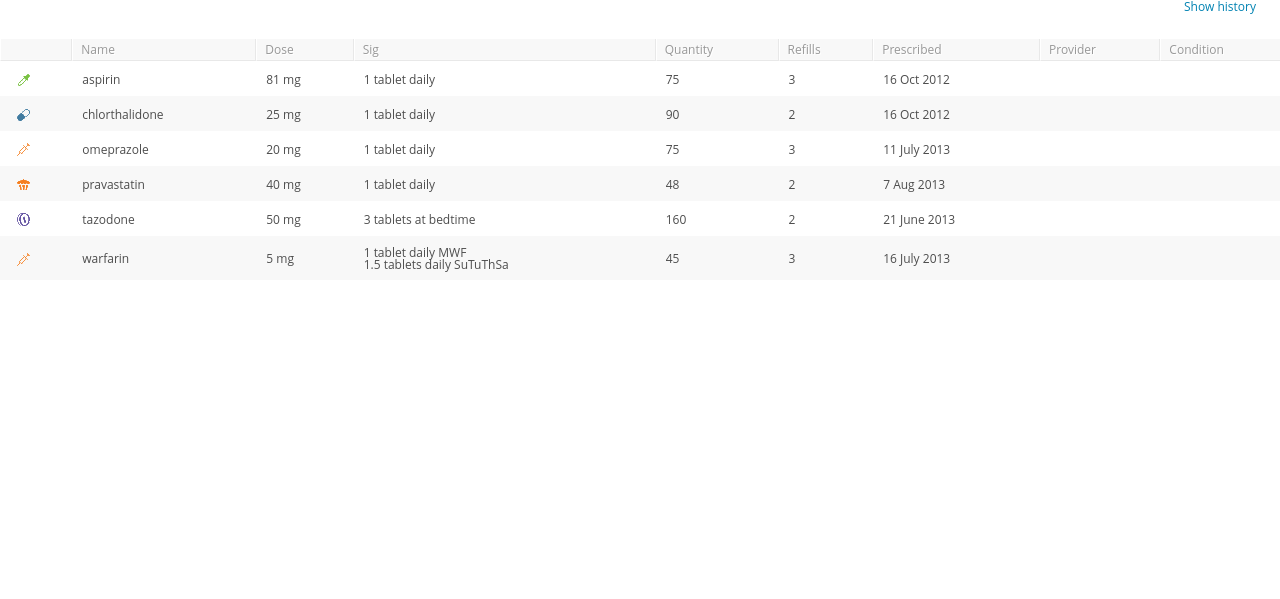
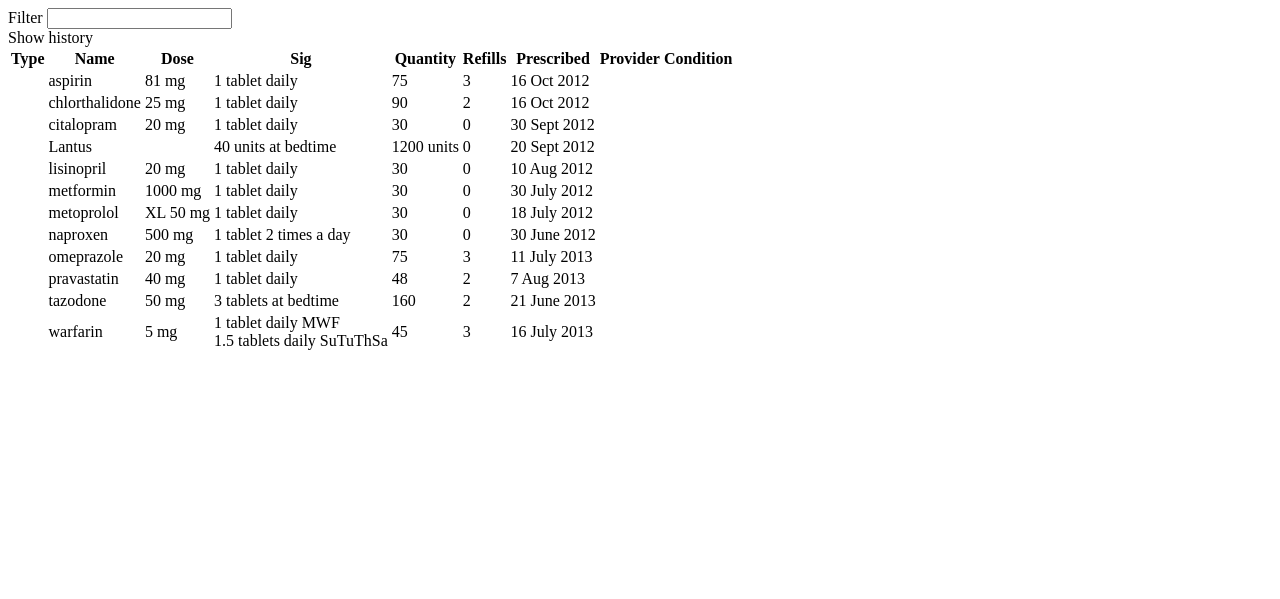
Before and after one commit to goinvo/EHR, a PHP site: page /interactive-table/med-list.html in a window 1280 px wide. Shown: the top 599 px of the page. Run offline with PHP 8.4, Linux system fonts and the light colour scheme; some libraries are stand-ins or nearby versions.

Commit message:
interactive table - filter + sort
added sort, need to add indications of what's the primary sort

added filter, need to break out as search and add some filter dropdowns

need to make show history more dynamic

```diff
--- a/interactive-table/assets/css/layout.css
+++ b/interactive-table/assets/css/layout.css
@@ -99,7 +99,7 @@
 	font-size: 12px;
 	color: #989898;
 }
-table.main_table thead tr td{
+table.main_table thead tr th{
 	/*padding: 8px 8px 6px 8px;*/
 	padding: 5px 8px 4px 8px;
 	border-left: 1px solid #fff;
@@ -109,14 +109,13 @@
 	-webkit-box-shadow: inset 0 -10px 1px -10px #fff;
 	box-shadow:         inset 0 -10px 1px -10px #fff;
 	text-shadow: 1px 1px 0px #fff;
+	font-weight: normal;
+	text-align: left;
 }
-table.main_table thead tr.current_active td {
-	padding: 8px 8px 6px 8px;
-}
-table.main_table thead tr td:last-child{
+table.main_table thead tr th:last-child{
 	border-right: none;
 }
-table.main_table thead tr td:hover{
+table.main_table thead tr th:hover{
 	color: #4d4d4d;
 }
 table.main_table tbody tr {
@@ -136,7 +135,7 @@
 table.main_table tbody tr td:first-child {
 	padding-left: 16px;
 }
-table.main_table tbody tr:nth-child(even) {
+table.main_table tbody tr td.odd {
 	background: #f8f8f8;
 }
 .active_to td {
@@ -156,17 +155,22 @@
 	padding-right: 14px;
 	padding-left: 2px;
 }
-table.main_table tbody tr td.type .test_type{
+table.main_table tbody tr td.type .med_type{
 	display:block;
 	width:15px;
 	height:15px;
 }
-.test_type.fn {background: url('../images/fn.gif'); background-repeat:no-repeat;}
-.test_type.sc  {background: url('../images/sc.gif') no-repeat;}
-.test_type.ld  {background: url('../images/ld.gif') no-repeat;}
-.type .test_type.lc {background: url('../images/lc.gif') no-repeat;}
-.type .test_type.ux {background: url('../images/ux.gif') no-repeat;}
+.med_type.liquid {background: url('../images/liquid.gif'); background-repeat:no-repeat;}
+.med_type.injection  {background: url('../images/injection.gif') no-repeat;}
+.med_type.tablet  {background: url('../images/tablet.gif') no-repeat;}
+.type .med_type.cupcake {background: url('../images/cupcake.gif') no-repeat;}
+.type .med_type.capsule {background: url('../images/capsule.gif') no-repeat;}
 
+.num{
+	width: 30px;
+	display: inline-block;
+	text-align: right;
+}
 /* Self Clearing Goodness */
 .container:after { content: "\0020"; display: block; height: 0; clear: both; visibility: hidden; }
 .clearfix:before,
@@ -211,60 +215,13 @@
 }
 
 /* #Page Styles */
-/*medication list*/
-.view{
-	margin-left: -16px;
-	margin-bottom: 30px;
-}
-.view h1.prod_title {
-	margin-left: 16px;
-	margin-right: 16px;
-}
-.view .list_title_bar{
-	margin-left:-16px;
-	padding: 2px 0 7px 16px;
-	display: block;
-	height: 30px;
-}
-.view .list_title_bar input[name="edit"]{
-	vertical-align: top;
-	margin-top: 6px;
-}
-.list_title_bar h1, .list_title_bar input, .list_title_bar span, .list_title_bar div {
-	display: inline;
-}
-.list_title_bar span{
-	font-size: 12px;
-}
-.list_title_bar .prod_options{
-	float: right;
-	margin-right: 16px;
-	margin-top: -5px;
-}
-.med_list {
-	overflow-x: hidden;
-}
-.med_list table.version_table,
-.to_cycle.closed_one,
-.to_cycle.closed_two,
-.to_cycle.closed_three,
-.to_cycle.closed_four{
+.med_table .closed {
 	display: none;
 }
-.show_closed,
-#version_table_one tr,
-#version_table_two tr,
-#version_table_three tr,
-#version_table_four tr{
+.show_closed {
 	cursor: pointer;
-}
-
-.show_closed{
 	color: #0082b2;
 	padding-right: 8px;
-}
-.med_list h1{
-	margin-left: 16px;
 }
 .med_list table.current_version tbody tr.current_active{
 	display: block;
@@ -319,59 +276,13 @@
 	color: #4d4d4d;
 	padding: 0;
 }
-table.main_table tbody tr td  ul.cycle_amount li{
-	display: inline-block;
-	/*display: inline;*/
-	padding: 11px 10px 10px 10px;
-	margin: -11px 0px -9px 0px;
-	text-align: right;
-	width: 15px;
+#search {
+	display: none;
 }
-table.main_table tbody tr td  ul.cycle_amount li:first-child{
-	text-align: right;
+th.sortable {
+    color: #666;
+    cursor: pointer;
+    text-decoration: underline;
 }
-ul.cycle_amount{
-	margin-left: 0;
-	padding-left: 0;
-	display: inline;
-}
-ul.cycle_amount li:nth-child(even) {
-	background: #f8f8f8;
-	z-index: -3;
-}
-
-/*cycle*/
-.title_container{
-	margin-top: 67px;
-	margin-bottom: 10px;
-}
-.title_container input{
-	vertical-align: top;
-	margin-top: 6px;
-	margin-right:4px;
-}
-.cycle table.main_table {
-	margin-left: -16px;
-	margin-right: 0px;
-}
-table.main_table tbody tr.resolved td  {
-	color: #b5b5b5;
-}
-table.main_table tbody tr.resolved.active_to td {
-	color:#0082b2;
-}
-h1.cycle_title{
-	display: inline;
-	margin-right: 16px;
-}
-.main_table tbody tr td h1{
-	width: 550px;
-	/*margin-left: -92px;*/
-	margin-left: -72px;
-}
-.main_table thead tr td input{
-	margin-left: 7px;
-}
-.main_table tbody tr td input{
-	margin-left: 0px;
-}
+th.sortable:hover { color: black; }
+th.sorted-asc, th.sorted-desc  { color: black; }
--- a/interactive-table/assets/js/main.js
+++ b/interactive-table/assets/js/main.js
@@ -1,14 +1,23 @@
 $(document).ready(function(){
-	$(".to_cycle").hover(function(){
+	//open med
+	$("tbody tr").click(function(){
 		if($(this).hasClass('active_to')){
 			$(this).removeClass('active_to');
 		}else{
 			$(this).addClass('active_to');
 		}
 	});
-	/*$('.to_cycle').click(function(){
-		window.location.href = './cycle.php';
-	});*/
+
+	//history toggle
+	$(".show_closed").click(function(){
+		if($(this).html()=='Show history'){
+			$(this).html('Hide history');
+		}else{
+			$(this).html('Show history');
+		}
+		$("tr.closed").fadeToggle('medium');
+	});
+
 	$(".to_issue").hover(function(){
 		if($(this).hasClass('active_to')){
 			$(this).removeClass('active_to');
@@ -28,16 +37,6 @@
 		window.location.href = './version.php';
 	});*/
 
-
-	/*product toggles*/
-	$(".prod_options .show_closed_one").click(function(){
-		if($(this).html()=='Show closed'){
-			$(this).html('Hide closed');
-		}else{
-			$(this).html('Show closed');
-		}
-		$("tr.closed_one").fadeToggle('medium');
-	});
 	/*version toggles*/
 	$("#current_version_one tr.current_active").click(function(){
 		$("#version_table_one").show();
@@ -48,4 +47,95 @@
 		$("#current_version_one tr.current_active").slideToggle('slow').parents().eq(3).find("#table_slide_one").slideToggle(500);
 	});
 
+/* Filtering and Sorting
+	========================== */
+	altRows('tr:odd td', 'odd');
+
+	//default each row to visible
+	$('tbody tr').addClass('visible');
+
+	//overrides CSS display:none property
+	//so only users w/ JS will see the filter box
+	$('#search').show();
+
+	//fire the function every time a key is released
+	$('#filter').keyup(function(event) {
+		//if esc is pressed or nothing is entered
+		if (event.keyCode == 27 || $(this).val() == '') {
+			//if esc is pressed we want to clear the value of search box
+			$(this).val('');
+
+			//we want each row to be visible because if nothing
+			//is entered then all rows are matched.
+			$('tbody tr').removeClass('visible').show().addClass('visible');
+		} else { //if there is text, lets filter
+			filter('tbody tr', $(this).val());
+		}
+		//reapply altRows
+		$('.visible td').removeClass('odd');
+		altRows('.visible:odd td', 'odd');
+	});
+
+	//grab all header rows
+	$('thead th').each(function(column) {
+		//addClass .sortable and start click bind
+		//to allow certain columns to be sortable, remove the addClass(), change the selector to target thead th.sortable, or whatever you want to make the class
+		$(this).addClass('sortable').click(function(){
+			//get column that was clicked and use it to sort with
+			var findSortKey = function($cell) {
+				return $cell.find('.sort-key').text().toUpperCase() + ' ' + $cell.text().toUpperCase();
+			};
+			var sortDirection = $(this).is('.sorted-asc') ? -1 : 1;
+
+			//step back up the tree and get the rows with data for sorting
+			var $rows = $(this).parent().parent().parent().find('tbody tr').get();
+
+			//loop through all the rows and find
+			$.each($rows, function(index, row) {
+				row.sortKey = findSortKey($(row).children('td').eq(column));
+			});
+
+			//compare and sort the rows alphabetically
+			$rows.sort(function(a, b) {
+				if (a.sortKey < b.sortKey) return -sortDirection;
+				if (a.sortKey > b.sortKey) return sortDirection;
+					return 0;
+			});
+
+			//add the rows in the correct order to the bottom of the table
+			$.each($rows, function(index, row) {
+				$('tbody').append(row);
+				row.sortKey = null;
+			});
+
+			//identify the column sort order
+			$('th').removeClass('sorted-asc sorted-desc');
+			var $sortHead = $('th').filter(':nth-child(' + (column + 1) + ')');
+			sortDirection == 1 ? $sortHead.addClass('sorted-asc') : $sortHead.addClass('sorted-desc');
+
+			//identify the column to be sorted by
+			$('td').removeClass('sorted')
+				.filter(':nth-child(' + (column + 1) + ')')
+				.addClass('sorted');
+
+			$('.visible td').removeClass('odd');
+			altRows('.visible:even td', 'odd');
+		});
+	});
 });
+
+
+//used to apply alternating row styles
+	function altRows(selector, className) {
+		$(selector).removeClass(className).addClass(className);
+	}
+
+//filter
+	function filter(selector, query) {
+		query =   $.trim(query); //trim white space
+		query = query.replace(/ /gi, '|'); //add OR for regex query
+
+		$(selector).each(function() {
+			($(this).text().search(new RegExp(query, "i")) < 0) ? $(this).hide().removeClass('visible') : $(this).show().addClass('visible');
+		});
+	}
--- a/interactive-table/med-list.html
+++ b/interactive-table/med-list.html
@@ -8,12 +8,9 @@
 	<title>EHR Style Guide | Interactive Table</title>
 	<meta name="viewport" content="width=device-width, initial-scale=1, maximum-scale=1">
 
-	<link rel="stylesheet" href="./assets/css/layout.css">
-	<link rel="stylesheet" href="./assets/fonts/stylesheet.css">
+	<link rel="stylesheet" href="./assets/css/layout-2.css">
 	<script src="http://code.jquery.com/jquery-1.7.2.min.js"></script>
 	<script src="./assets/js/main.js" type="text/javascript"></script>
-
-
 	<!--[if lt IE 9]>
 		<script src="http://html5shim.googlecode.com/svn/trunk/html5.js"></script>
 	<![endif]-->
@@ -24,177 +21,189 @@
 	<link rel="apple-touch-icon" sizes="114x114" href="images/apple-touch-icon-114x114.png">
 </head>
 <body>
-<section class="wrapper">
-	<div class="container">
-		<div class="med_list_page">
-			<div class="view">
-				<div class="list_title_bar cf">
-					<div class="prod_options">
-						<span class="show_closed_one show_closed">Show history</span><!--toggle2-->
+	<section class="container">
+		<div class="med_table_opt">
+			<div id="search">
+				<label for="filter">Filter</label> <input type="text" name="filter" value="" id="filter" />
 			</div>
+			<span class="show_closed">Show history</span>
 		</div>
 
-				<div class="med_list">
-					<table class="main_table" id="product_table" cellpadding="0px" cellspacing="0px">
+		<table class="main_table med_table">
 			<thead>
 				<tr>
-								<td><!--type--></td>
-								<td>Name</td>
-								<td>Dose</td>
-								<td>Sig</td>
-								<td>Quantity</td>
-								<td>Refills</td>
-								<td>Prescribed</td>
-								<td>Provider</td>
-								<td>Condition</td>
+					<th>Type</th>
+					<th>Name</th> <!--brand/generic-->
+					<th>Dose</th> <!--dose form-->
+					<th>Sig</th> <!--total daily dose-->
+					<th>Quantity</th>
+					<th>Refills</th> <!--therapeutic range-->
+					<th><!--Date -->Prescribed</th> <!-- end date--><!--duration -->
+					<!--<th>when refills due</th>-->
+					<th><!--Ordering -->Provider</th>
+					<th><!--Associated -->Condition</th>
+					<!--<th>Ins. Cov. Tier</th>-->
 				</tr>
 			</thead>
 			<tbody>
-							<tr class="to_cycle">
-								<td class="type"><div class="test_type fn"></div></td>
+				<tr>
+					<td class="type"><div class="med_type tablet"></div></td>
 					<td>aspirin</td>
-								<td>81 mg</td>
+					<td><span class="num">81</span> mg</td>
 					<td>1 tablet daily</td>
 					<td>75</td>
 					<td>3</td>
 					<td>16 Oct 2012</td>
-								<td></td>
-								<td></td>
+					<!--<td>when refills due</td>-->
+					<td><!--Provider--></td>
+					<td><!--Condition--></td>
+					<!--<td>Ins. Cov. Tier</td>-->
 				</tr>
-							<tr class="to_cycle">
-								<td class="type"><div class="test_type ux"></div></td>
+				<tr>
+					<td class="type"><div class="med_type tablet"></div></td>
 					<td>chlorthalidone</td>
-								<td>25 mg</td>
+					<td><span class="num">25</span> mg</td>
 					<td>1 tablet daily</td>
 					<td>90</td>
 					<td>2</td>
 					<td>16 Oct 2012</td>
-								<td></td>
-								<td></td>
+					<!--<td>when refills due</td>-->
+					<td><!--Provider--></td>
+					<td><!--Condition--></td>
+					<!--<td>Ins. Cov. Tier</td>-->
 				</tr>
-							<!--toggle2 this-->
-							<tr class="to_cycle closed_one">
-								<td class="type"><div class="test_type ld"></div></td>
+				<tr class="closed">
+					<td class="type"><div class="med_type tablet"></div></td>
 					<td>citalopram</td>
-								<td>20 mg</td>
+					<td><span class="num">20</span> mg</td>
 					<td>1 tablet daily</td>
 					<td>30</td>
 					<td>0</td>
 					<td>30 Sept 2012</td>
-								<td></td>
-								<td></td>
+					<!--<td>when refills due</td>-->
+					<td><!--Provider--></td>
+					<td><!--Condition--></td>
+					<!--<td>Ins. Cov. Tier</td>-->
 				</tr>
-							<!--toggle2 this-->
-							<tr class="to_cycle closed_one">
-								<td class="type"><div class="test_type fn"></div></td>
+				<tr class="closed">
+					<td class="type"><div class="med_type injection"></div></td>
 					<td>Lantus</td>
-								<td></td>
+					<td><span class="num"></span></td>
 					<td>40 units at bedtime</td>
 					<td>1200 units</td>
 					<td>0</td>
 					<td>20 Sept 2012</td>
-								<td></td>
-								<td></td>
+					<!--<td>when refills due</td>-->
+					<td><!--Provider--></td>
+					<td><!--Condition--></td>
+					<!--<td>Ins. Cov. Tier</td>-->
 				</tr>
-							<!--toggle2 this-->
-							<tr class="to_cycle closed_one">
-								<td class="type"><div class="test_type fn"></div></td>
+				<tr class="closed">
+					<td class="type"><div class="med_type liquid"></div></td>
 					<td>lisinopril</td>
-								<td>20 mg</td>
+					<td><span class="num">20</span> mg</td>
 					<td>1 tablet daily</td>
 					<td>30</td>
 					<td>0</td>
 					<td>10 Aug 2012</td>
-								<td></td>
-								<td></td>
+					<!--<td>when refills due</td>-->
+					<td><!--Provider--></td>
+					<td><!--Condition--></td>
+					<!--<td>Ins. Cov. Tier</td>-->
 				</tr>
-							<!--toggle2 this-->
-							<tr class="to_cycle closed_one">
-								<td class="type"><div class="test_type fn"></div></td>
+				<tr class="closed">
+					<td class="type"><div class="med_type tablet"></div></td>
 					<td>metformin</td>
-								<td>1000 mg</td>
+					<td><span class="num">1000</span> mg</td>
 					<td>1 tablet daily</td>
 					<td>30</td>
 					<td>0</td>
 					<td>30 July 2012</td>
-								<td></td>
-								<td></td>
+					<!--<td>when refills due</td>-->
+					<td><!--Provider--></td>
+					<td><!--Condition--></td>
+					<!--<td>Ins. Cov. Tier</td>-->
 				</tr>
-							<!--toggle2 this-->
-							<tr class="to_cycle closed_one">
-								<td class="type"><div class="test_type ux"></div></td>
+				<tr>
+					<td class="type"><div class="med_type capsule"></div></td>
 					<td>metoprolol</td>
-								<td>XL 50 mg</td>
+					<td><span class="num">XL 50</span> mg</td>
 					<td>1 tablet daily</td>
 					<td>30</td>
 					<td>0</td>
 					<td>18 July 2012</td>
-								<td></td>
-								<td></td>
+					<!--<td>when refills due</td>-->
+					<td><!--Provider--></td>
+					<td><!--Condition--></td>
+					<!--<td>Ins. Cov. Tier</td>-->
 				</tr>
-							<!--toggle2 this-->
-							<tr class="to_cycle closed_one">
-								<td class="type"><div class="test_type ux"></div></td>
+				<tr>
+					<td class="type"><div class="med_type tablet"></div></td>
 					<td>naproxen</td>
-								<td>500 mg</td>
+					<td><span class="num">500</span> mg</td>
 					<td>1 tablet 2 times a day</td>
 					<td>30</td>
 					<td>0</td>
 					<td>30 June 2012</td>
-								<td></td>
-								<td></td>
+					<!--<td>when refills due</td>-->
+					<td><!--Provider--></td>
+					<td><!--Condition--></td>
+					<!--<td>Ins. Cov. Tier</td>-->
 				</tr>
-							<tr class="to_cycle">
-								<td class="type"><div class="test_type sc"></div></td>
+				<tr>
+					<td class="type"><div class="med_type tablet"></div></td>
 					<td>omeprazole</td>
-								<td>20 mg</td>
+					<td><span class="num">20</span> mg</td>
 					<td>1 tablet daily</td>
 					<td>75</td>
 					<td>3</td>
 					<td>11 July 2013</td>
-								<td></td>
-								<td></td>
+					<!--<td>when refills due</td>-->
+					<td><!--Provider--></td>
+					<td><!--Condition--></td>
+					<!--<td>Ins. Cov. Tier</td>-->
 				</tr>
-							<tr class="to_cycle">
-								<td class="type"><div class="test_type lc"></div></td>
+				<tr>
+					<td class="type"><div class="med_type cupcake"></div></td>
 					<td>pravastatin</td>
-								<td>40 mg</td>
+					<td><span class="num">40</span> mg</td>
 					<td>1 tablet daily</td>
 					<td>48</td>
 					<td>2</td>
 					<td>7 Aug 2013</td>
-								<td></td>
-								<td></td>
+					<!--<td>when refills due</td>-->
+					<td><!--Provider--></td>
+					<td><!--Condition--></td>
+					<!--<td>Ins. Cov. Tier</td>-->
 				</tr>
-							<tr class="to_cycle">
-								<td class="type"><div class="test_type ld"></div></td>
+				<tr class="closed">
+					<td class="type"><div class="med_type capsule"></div></td>
 					<td>tazodone</td>
-								<td>50 mg</td>
+					<td><span class="num">50</span> mg</td>
 					<td>3 tablets at bedtime</td>
 					<td>160</td>
 					<td>2</td>
 					<td>21 June 2013</td>
-								<td></td>
-								<td></td>
+					<!--<td>when refills due</td>-->
+					<td><!--Provider--></td>
+					<td><!--Condition--></td>
+					<!--<td>Ins. Cov. Tier</td>-->
 				</tr>
-							<tr class="to_cycle">
-								<td class="type"><div class="test_type sc"></div></td>
+				<tr class="closed">
+					<td class="type"><div class="med_type cupcake"></div></td>
 					<td>warfarin</td>
-								<td>5 mg</td>
+					<td><span class="num">5</span> mg</td>
 					<td>1 tablet daily MWF <br/> 1.5 tablets daily SuTuThSa</td>
 					<td>45</td>
 					<td>3</td>
 					<td>16 July 2013</td>
-								<td></td>
-								<td></td>
+					<!--<td>when refills due</td>-->
+					<td><!--Provider--></td>
+					<td><!--Condition--></td>
+					<!--<td>Ins. Cov. Tier</td>-->
 				</tr>
 			</tbody>
 		</table>
-				</div>
-			</div>
-
-		</div>
-	</div><!-- container -->
 	</section>
 </body>
 </html>
```
Also changed, not shown: interactive-table/assets/images/capsule.gif (added), interactive-table/assets/images/cupcake.gif (added), interactive-table/assets/images/injection.gif (added), interactive-table/assets/images/liquid.gif (added), interactive-table/assets/images/tablet.gif (added). Lines whose indentation alone changed are shown as unchanged.
